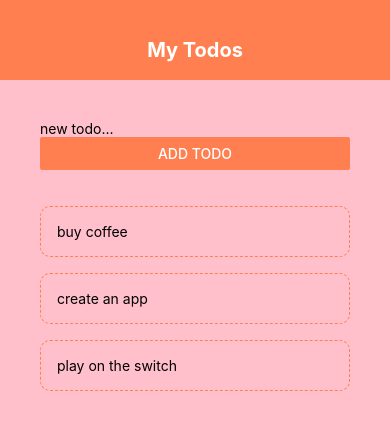
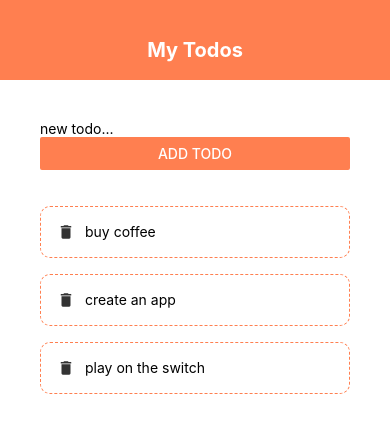
Before and after one commit to chami98/ReactNativeTodoList, a React Native app: screen / in a window 390 px wide. Shown: the top 432 px of the page. Built offline with nearby package versions, Linux system fonts and the light colour scheme.

Commit message:
added delete icon to the addtodoitem component

```diff
--- a/App.js
+++ b/App.js
@@ -69,7 +69,6 @@
   },
   content: {
     padding: 40,
-    backgroundColor: 'pink',
     flex: 1
   },
   list: {
--- a/components/TodoItem.js
+++ b/components/TodoItem.js
@@ -1,10 +1,14 @@
 import React from 'react'
-import { StyleSheet, TouchableOpacity, Text } from 'react-native';
+import { StyleSheet, TouchableOpacity, Text, View } from 'react-native';
+import { MaterialIcons } from '@expo/vector-icons';
 
 export default function TodoItem({ item, pressHandler }) {
     return (
         <TouchableOpacity onPress={() => pressHandler(item.key)}>
-            <Text style={styles.item}>{item.text}</Text>
+            <View style={styles.item}>
+                <MaterialIcons name='delete' size={18} color='#333' />
+                <Text style={styles.itemText}>{item.text}</Text>
+            </View>
         </TouchableOpacity>
     )
 }
@@ -18,5 +22,9 @@
         borderStyle: "dashed",
         borderRadius: 1,
         borderRadius: 10,
+        flexDirection: 'row'
+    },
+    itemText: {
+        marginLeft: 10,
     }
 });
```
